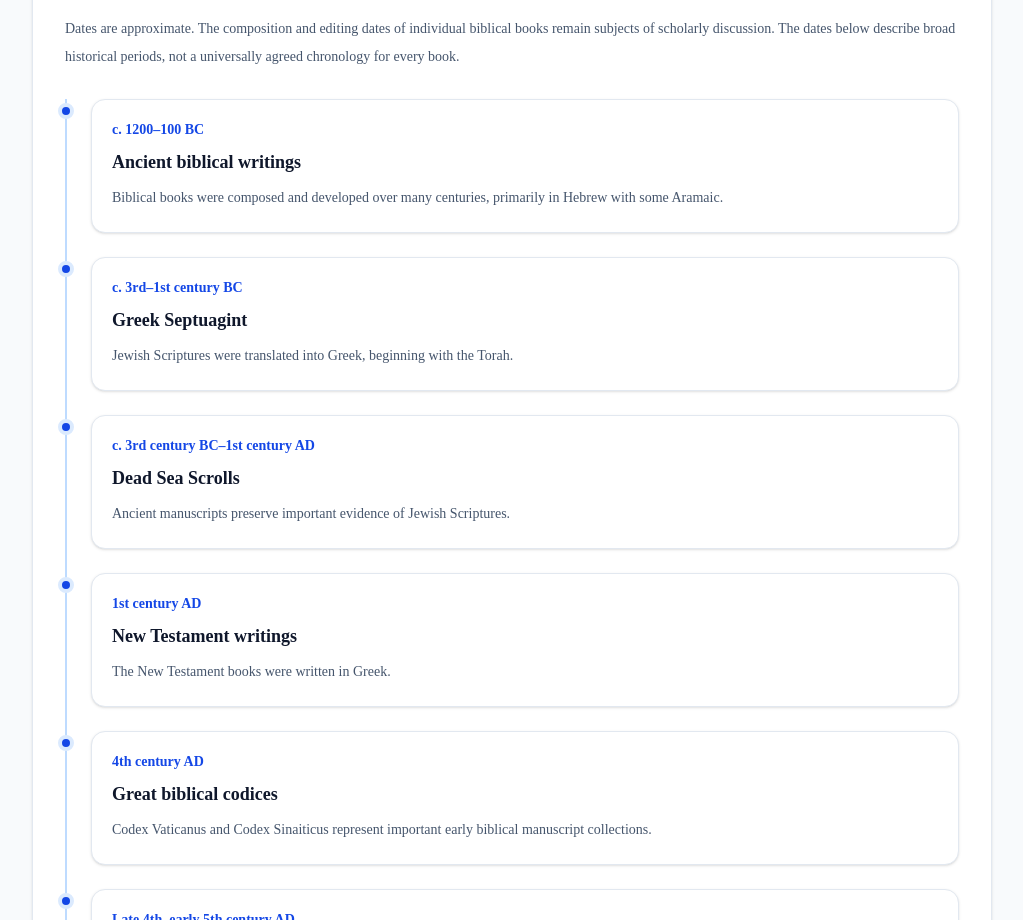
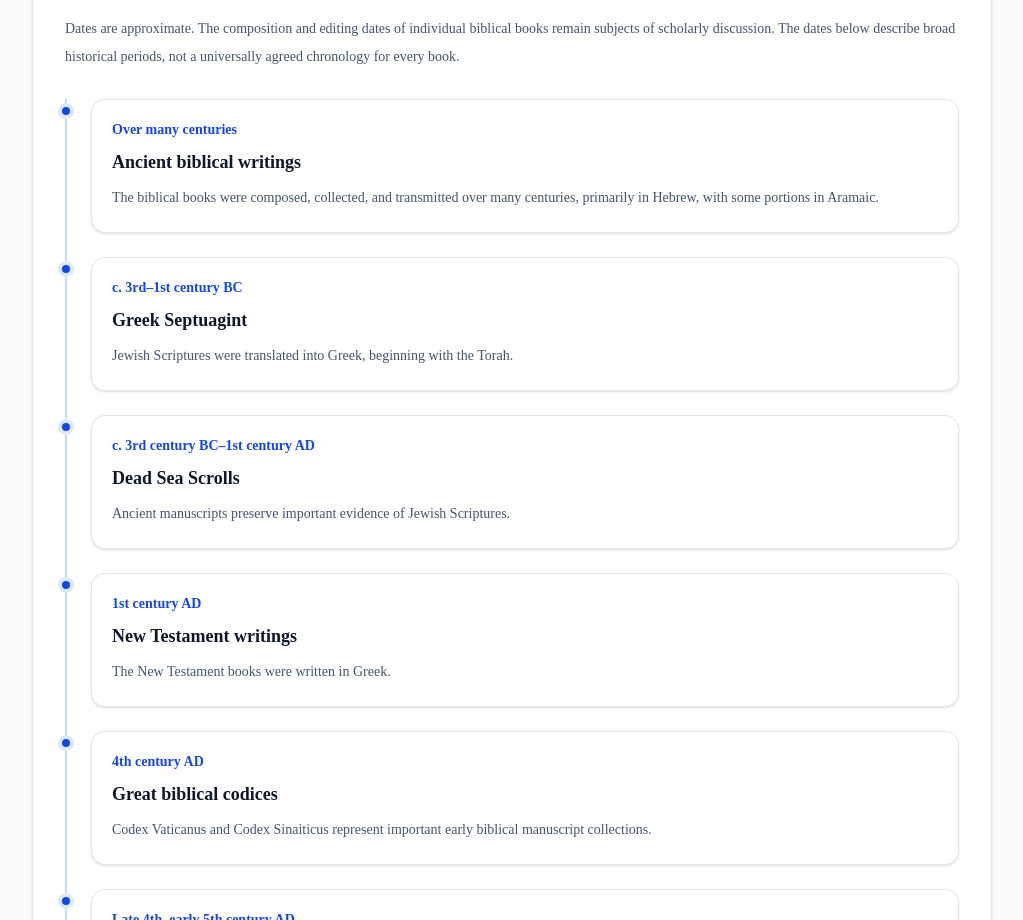
Before and after one commit to bibleaurhum/Bible-Aur-Hum-Ministries-Website, a Next.js app: page /academy/introduction-to-the-bible/lesson-2 in a window 1280 px wide. Shown: the part 9820-10740 px from the top of the page, without its empty margins (128-1151 px from the left). Built offline with nearby package versions, Linux system fonts and the light colour scheme.

Commit message:
Complete Introduction to the Bible Lesson 2

```diff
--- a/app/academy/introduction-to-the-bible/lesson-2/page.tsx
+++ b/app/academy/introduction-to-the-bible/lesson-2/page.tsx
@@ -675,14 +675,14 @@ const content: Record<
 
 const timeline = [
  {
-    date: "c. 1200–100 BC",
-    dateUr: "تقریباً ۱۲۰۰–۱۰۰ قبل مسیح",
+  date: "Over many centuries",
+  dateUr: "کئی صدیوں کے دوران",
   title: "Ancient biblical writings",
   titleUr: "قدیم بائبلی تحریریں",
   description:
-      "Biblical books were composed and developed over many centuries, primarily in Hebrew with some Aramaic.",
+    "The biblical books were composed, collected, and transmitted over many centuries, primarily in Hebrew, with some portions in Aramaic.",
   descriptionUr:
-      "بائبلی کتابیں کئی صدیوں میں وجود میں آئیں اور ترقی پذیر ہوئیں۔ زیادہ تر عبرانی اور بعض حصے ارامی زبان میں ہیں۔",
+    "بائبل کی کتابیں کئی صدیوں کے دوران لکھی گئیں، جمع کی گئیں اور منتقل ہوتی رہیں۔ ان کی بنیادی زبان عبرانی تھی، جبکہ بعض حصے ارامی زبان میں لکھے گئے۔",
 },
 {
   date: "c. 3rd–1st century BC",
```
Lines whose indentation alone changed are shown as unchanged.
